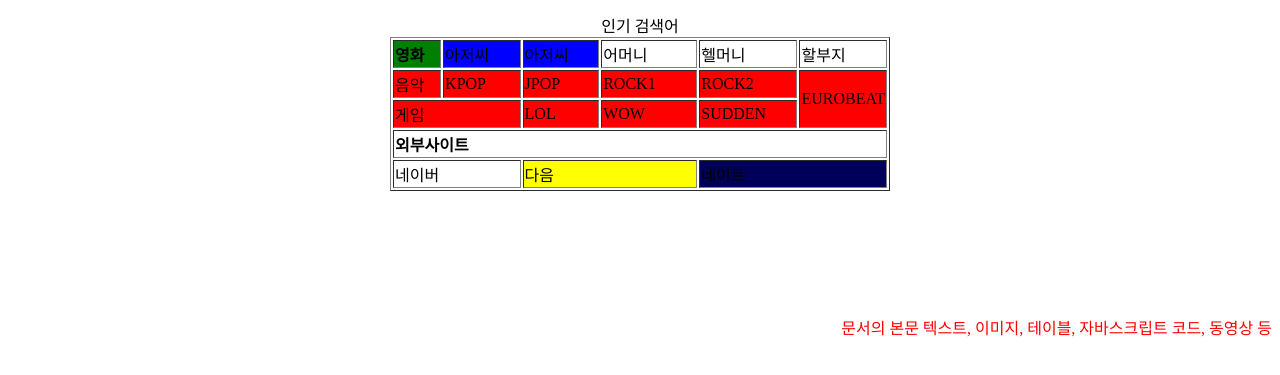
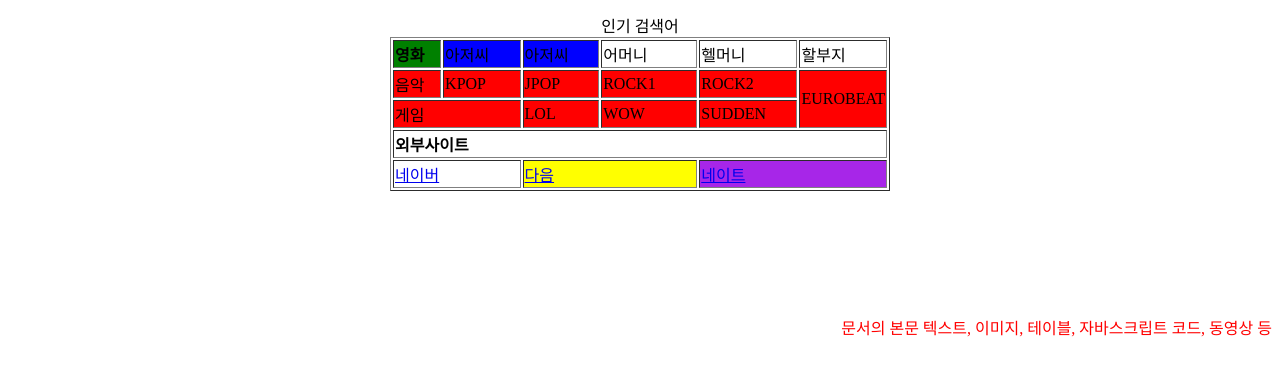
Before and after one commit to brdgitlo/web_20200982, a plain HTML site: page index.html in a window 1280 px wide. Shown: the part 391-766 px from the top of the page. Drawn offline with Linux system fonts and the light colour scheme.

Commit message:
2023 0322 수정

```diff
--- a/index.html
+++ b/index.html
@@ -6,9 +6,6 @@
 		<meta charset="utf-8">
 		<meta name="keywords"content="computer">
 		<base href="https://web--qvvru.run.goorm.site/">
-		<base href="https://www.naver.com/">
-		<base href="https://www.daum.net/">
-		<base href="https://www.nate.com/">
 	</head>
 	<body>
 		<font size="2em" color="green">문서제목, 자바스크립트 코드,CSS
@@ -27,7 +24,7 @@
 			<tr bgcolor="red"><td colspan="2" width="50">게임</td>
 				<td>LOL</td><td>WOW</td><td>SUDDEN</td></tr><!3행 추가>
 			<tr><td colspan="6"><b>외부사이트</b></td></tr><!4행 추가>
-			<tr><td colspan="2">네이버</td><td bgcolor="yellow" colspan="2">다음</td><td bgcolor="(158,0,158)" colspan="2">네이트</td></tr><!5행 추가>
+			<tr><td colspan="2"><a href="https://www.naver.com/">네이버</td><td bgcolor="yellow" colspan="2"><a href="https://www.daum.net/">다음</td><td bgcolor="#A726E8" colspan="2"><a href="https://www.nate.com/">네이트</td></tr><!5행 추가>
 		</tbody>
 	</table>
 <br><br><br><br><br><br> <! 간격을 위해 줄바꿈을 여러번 추가 해줍니다.>
```
